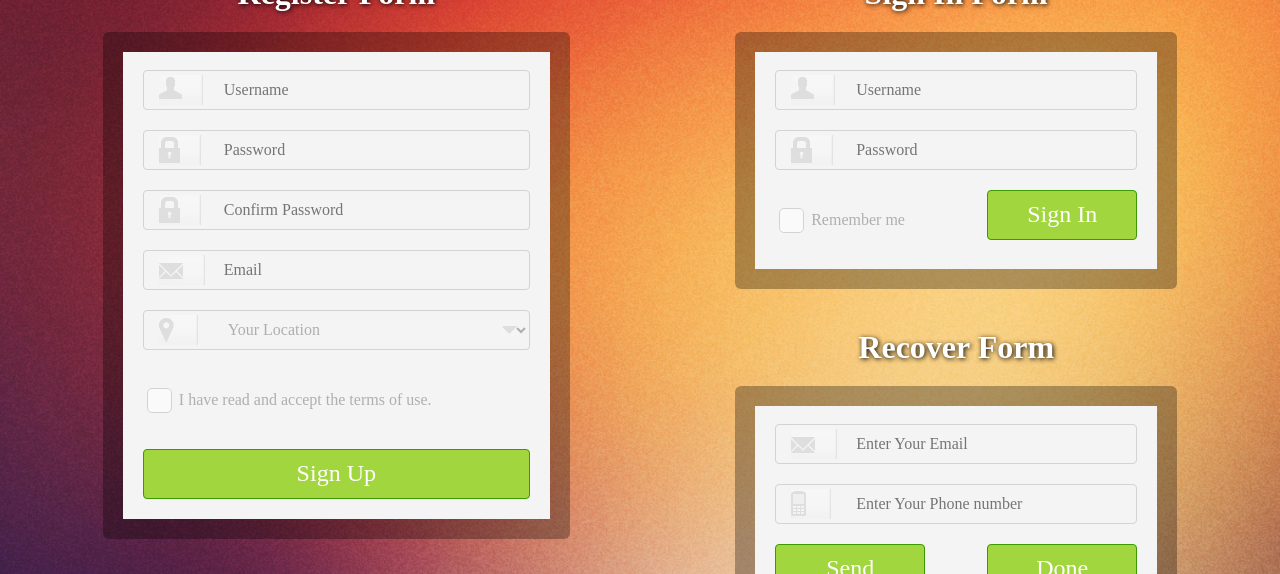
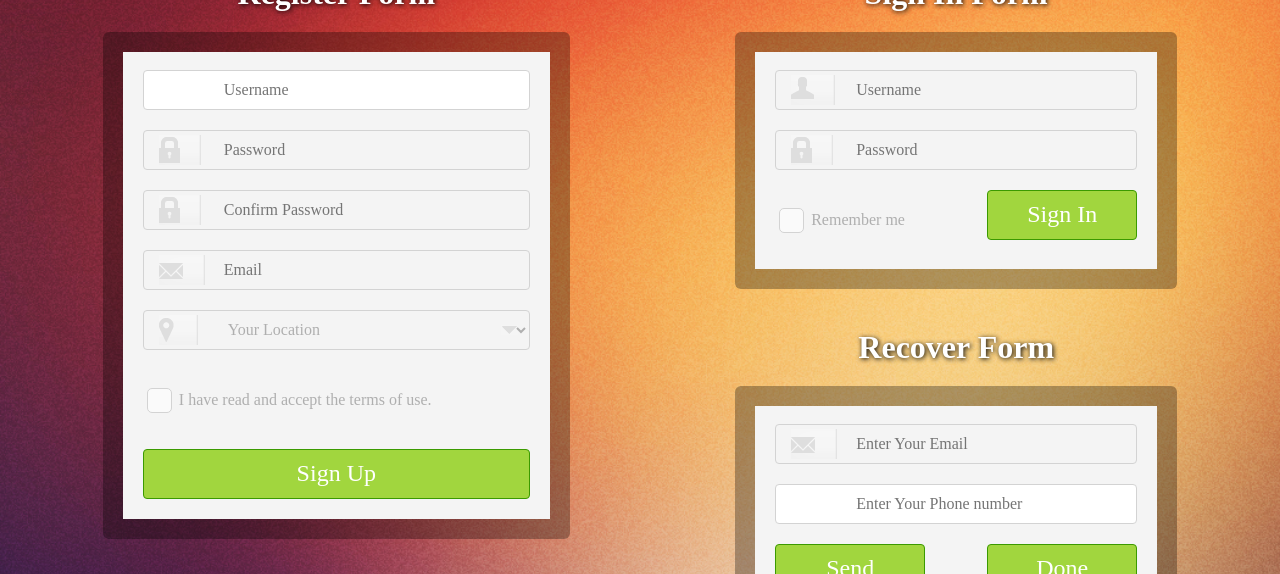
Before and after one commit to mikolajrozek/mikolajrozek.github.io, a plain HTML site: page weekly_web_dev/proj_1/index.html in a window 1280 px wide. Shown: the part 223-797 px from the top of the page. Drawn offline with Linux system fonts and the light colour scheme.

Commit message:
input corrections

```diff
--- a/weekly_web_dev/proj_1/index.html
+++ b/weekly_web_dev/proj_1/index.html
@@ -16,7 +16,7 @@
            <div class="container-left">
            <h2>register form</h2>
             <form action="" class="form register-form">
-                <input type="username" placeholder="Username">
+                <input type="text" placeholder="Username">
                 <input type="password" placeholder="Password">
                 <input type="password" placeholder="Confirm Password">
                 <input type="email" placeholder="Email">
@@ -66,7 +66,7 @@
             <h2>recover form</h2>
             <form action="" class="form recover-form clearfix">
                 <input type="email" placeholder="Enter Your Email">
-                <input type="phone" placeholder="Enter Your Phone number">
+                <input type="tel" placeholder="Enter Your Phone number">
                 <ul>
                     <li class="send"><input type="submit" value="Send"></li>
                     <li class="done"><input type="submit" value="Done"></li>
```
